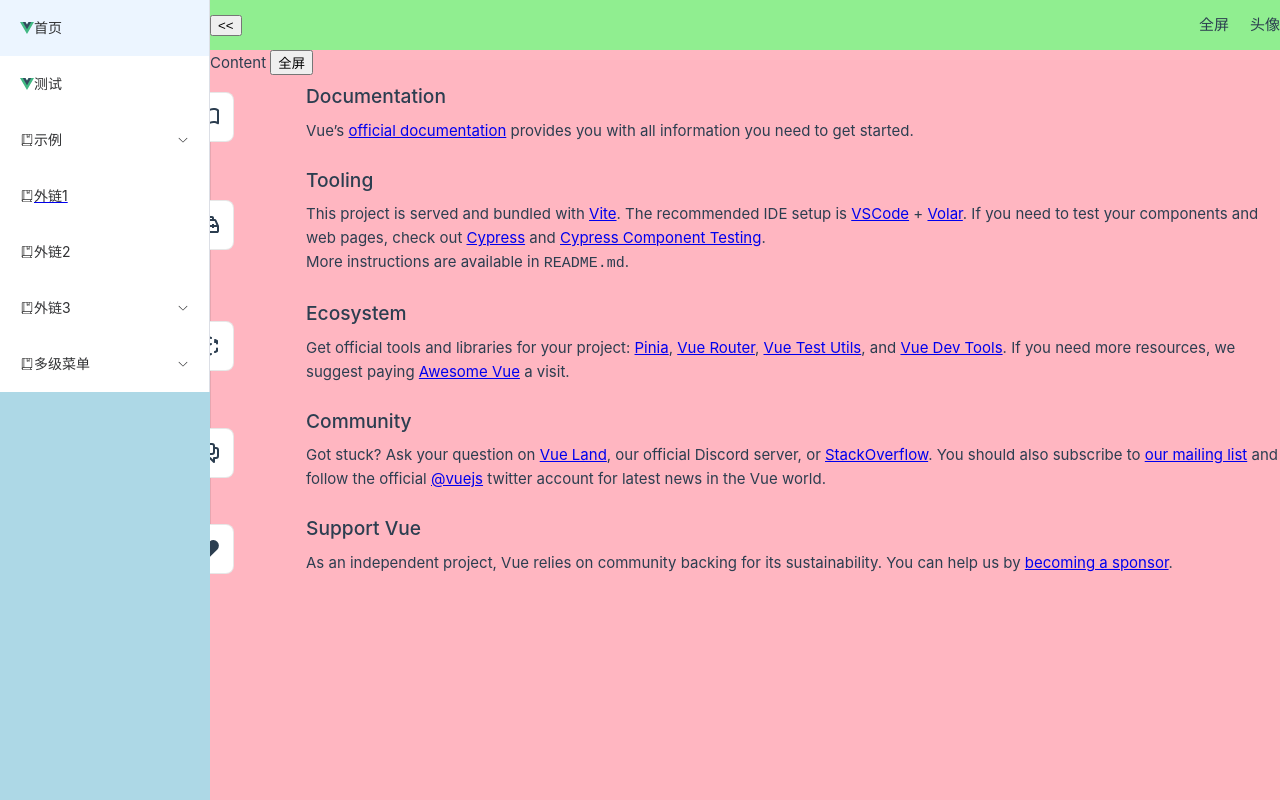
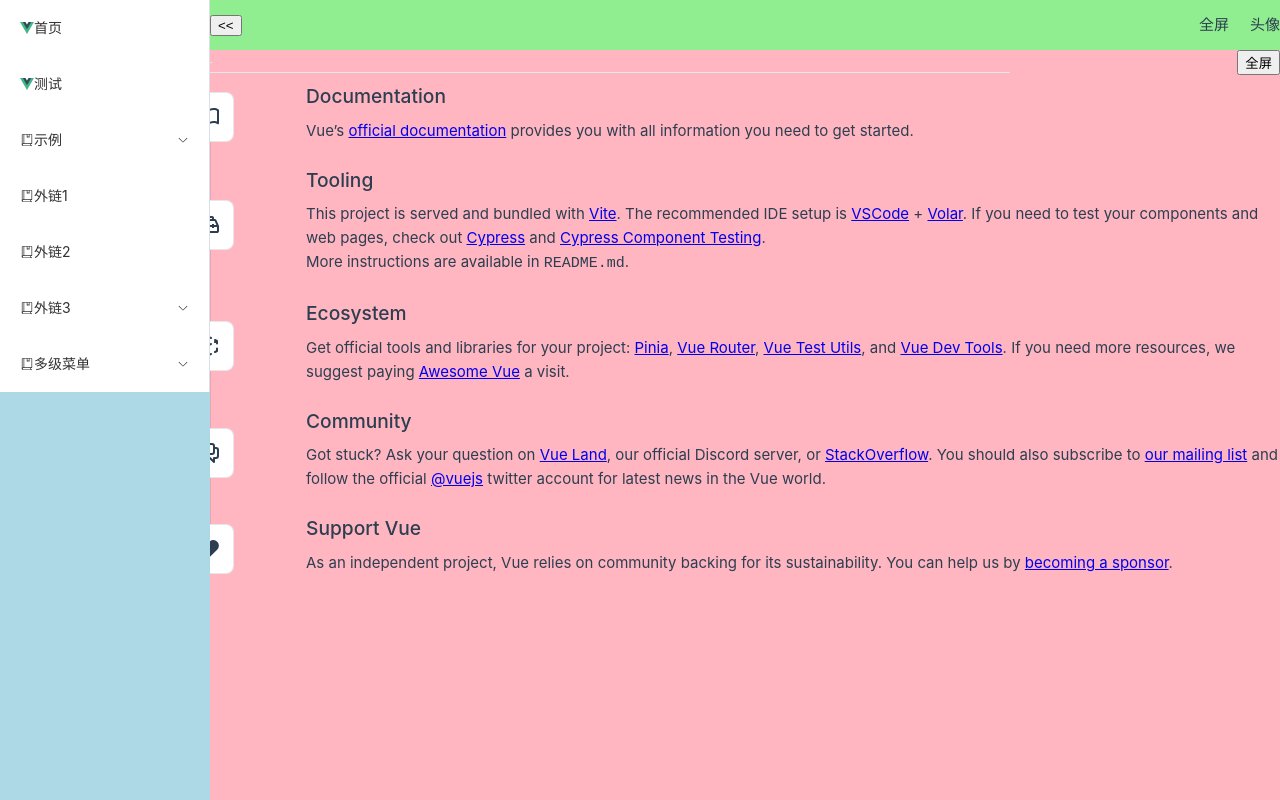
Before and after one commit to coo-tmp/cz-vue3-element-admin, a Vue app: page /#/dashboard/home in a window 1280 px wide. Built offline with nearby package versions, Linux system fonts and the light colour scheme; sample sign-in values are in the browser's storage.

Commit message:
11.3 标签页

```diff
--- /dev/null
+++ b/src/layouts/default/components/TwAppMain/index.vue
@@ -0,0 +1,40 @@
+<template>
+  <div class="tabview-wrapper">
+    <TwTabView class="tabview-content" />
+    <div class="tabview-operation"><button @click="toggleFullContent">全屏</button></div>
+  </div>
+  <div class="view-container">
+    <router-view v-slot="{ Component, route }">
+      <keep-alive :include="tabViewStore.allTabs.map((i) => i.path)">
+        <component :is="Component" :key="route.fullPath" />
+      </keep-alive>
+    </router-view>
+  </div>
+</template>
+
+<script setup lang="ts">
+import tabViewStore from '@/stores/modules/tabViewStore';
+import TwTabView from '@/layouts/default/components/TwTabView/index.vue';
+
+function toggleFullContent() {
+  var sidebar = document.getElementById('sidebar-wrapper');
+  var header = document.getElementById('header-wrapper');
+  var content = document.getElementById('content-wrapper');
+  sidebar?.classList.toggle('sidebar-wrapper-full-content');
+  header?.classList.toggle('header-wrapper-full-content');
+  content?.classList.toggle('content-wrapper-full-content');
+}
+</script>
+
+<style scoped>
+.tabview-wrapper {
+  display: flex;
+  overflow: hidden;
+  align-items: center;
+  justify-content: space-between;
+}
+
+.tabview-wrapper > .tabview-content {
+  width: 800px;
+}
+</style>
--- /dev/null
+++ b/src/layouts/default/components/TwLink/index.vue
@@ -0,0 +1,41 @@
+<template>
+  <a v-if="!isTab && DomUtil.isExternal(to)" :href="to" target="_blank" rel="noopener">
+    <slot />
+  </a>
+  <div v-else @click="push">
+    <slot />
+  </div>
+</template>
+
+<script lang="ts" setup>
+import DomUtil from '@/utils/basic/DomUtil';
+import tabViewStore from '@/stores/modules/tabViewStore';
+import type { ITabView } from '@/layouts/default/components/TwTabView/types';
+
+const props = defineProps({
+  to: {
+    type: String,
+    required: true,
+  },
+
+  isTab: {
+    type: Boolean,
+    required: false,
+    default: true,
+  },
+
+  tabTitle: {
+    type: String,
+    required: false,
+  },
+});
+
+function push() {
+  const tab: ITabView = {
+    title: props.tabTitle ?? props.to,
+    path: props.to,
+    closable: true,
+  };
+  tabViewStore.addTab(tab);
+}
+</script>
--- a/src/layouts/default/components/TwSidebar/TwLink.vue
+++ /dev/null
@@ -1,27 +0,0 @@
-<template>
-  <a v-if="DomUtil.isExternal(to)" :href="to" target="_blank" rel="noopener">
-    <slot />
-  </a>
-  <div v-else @click="push">
-    <slot />
-  </div>
-</template>
-
-<script lang="ts" setup>
-import DomUtil from '@/utils/basic/DomUtil';
-import { useRouter } from 'vue-router';
-
-const props = defineProps({
-  to: {
-    type: String,
-    required: true,
-  },
-});
-
-const router = useRouter();
-function push() {
-  router.push(props.to).catch((err) => {
-    console.error(err);
-  });
-}
-</script>
--- a/src/layouts/default/components/TwSidebar/TwSidebarItem.vue
+++ b/src/layouts/default/components/TwSidebar/TwSidebarItem.vue
@@ -1,6 +1,7 @@
 <template>
   <template v-if="!hasChild(item)">
-    <TwLink v-if="item.visiable === undefined ? true : item.visiable" :to="item.path ?? '#'">
+    <!-- <TwLink v-if="item.visiable === undefined ? true : item.visiable" :to="item.path ?? '#'" :is-tab="true" :tabTitle="item.name"> -->
+    <TwLink v-if="item.visiable === undefined ? true : item.visiable" :to="item.path ?? '#'" :is-tab="true">
       <ElMenuItem :index="item.id">
         <SvgIcon v-if="item.icon" :name="item.icon" />
         <template #title>
@@ -21,7 +22,7 @@
 </template>
 
 <script setup lang="ts">
-import TwLink from './TwLink.vue';
+import TwLink from '@/layouts/default/components/TwLink/index.vue';
 import SvgIcon from '@/components/SvgIcon/index.vue';
 import type { PropType } from 'vue';
 import type { IMenuItem } from './types';
--- /dev/null
+++ b/src/layouts/default/components/TwTabView/index.vue
@@ -0,0 +1,27 @@
+<template>
+  <el-tabs v-model="tabViewStore.activeTab" type="card" class="main-tab" @tab-click="handleClick" @tab-remove="handleRemove">
+    <el-tab-pane v-for="item in tabViewStore.allTabs" :key="item.path" :name="item.path" :label="item.title" :closable="item.closable"></el-tab-pane>
+  </el-tabs>
+</template>
+
+<script setup lang="ts">
+import type { TabPaneName, TabsPaneContext } from 'element-plus';
+import tabViewStore from '@/stores/modules/tabViewStore';
+
+function handleClick(tab: TabsPaneContext) {
+  tabViewStore.setActiveTab(tab.paneName as string);
+}
+
+function handleRemove(name: TabPaneName) {
+  tabViewStore.removeTab(name as String);
+}
+</script>
+
+<style>
+.main-tab {
+  --el-tabs-header-height: 20px;
+}
+.main-tab > .el-tabs__header {
+  margin: 0 !important;
+}
+</style>
--- /dev/null
+++ b/src/layouts/default/components/TwTabView/types.ts
@@ -0,0 +1,8 @@
+interface ITabView {
+  //   name?: string; // 选项卡名称（可选）。默认等于path
+  title: string; // 选项卡标题
+  path: string; // 选项卡对应的router-view path
+  closable: boolean; // 是否可关闭
+}
+
+export type { ITabView };
--- a/src/layouts/default/index.vue
+++ b/src/layouts/default/index.vue
@@ -5,12 +5,6 @@
 
     <div id="sidebar-wrapper" class="sidebar-wrapper">
       <TwSidebar :items="menus" />
-
-      <!-- <ul>
-        <li><RouterLink to="/">Home</RouterLink></li>
-        <li><RouterLink to="/about">About</RouterLink></li>
-        <li><RouterLink to="/testing">Test</RouterLink></li>
-      </ul> -->
     </div>
     <div class="main-wrapper">
       <div id="header-wrapper" class="header-wrapper">
@@ -21,9 +15,7 @@
         <div>全屏 &nbsp;&nbsp;&nbsp;&nbsp;头像</div>
       </div>
       <div id="content-wrapper" class="content-wrapper">
-        Content
-        <button @click="toggleFullContent">全屏</button><br />
-        <RouterView />
+        <TwAppMain />
       </div>
     </div>
   </div>
@@ -34,6 +26,8 @@
 import TwSidebar from './components/TwSidebar/index.vue';
 import type { IMenuItem } from './components/TwSidebar/types';
 import { ScreenWidthType } from '@/types';
+import TwAppMain from './components/TwAppMain/index.vue';
+
 const smallMaxWidth = 768; // px
 const middleMaxWidth = 1200; // px
 
@@ -60,15 +54,6 @@
   }
 
   appStore.toggleSidebar();
-}
-
-function toggleFullContent() {
-  var sidebar = document.getElementById('sidebar-wrapper');
-  var header = document.getElementById('header-wrapper');
-  var content = document.getElementById('content-wrapper');
-  sidebar?.classList.toggle('sidebar-wrapper-full-content');
-  header?.classList.toggle('header-wrapper-full-content');
-  content?.classList.toggle('content-wrapper-full-content');
 }
 
 window.addEventListener('resize', () => {
--- /dev/null
+++ b/src/stores/modules/tabViewStore.ts
@@ -0,0 +1,63 @@
+import { defineStore } from 'pinia';
+import { store } from '../StoreService';
+import RouterService from '@/router/RouterService';
+import { ref } from 'vue';
+import type { ITabView } from '@/layouts/default/components/TwTabView/types';
+
+const useStore = defineStore('TabViewStore', () => {
+  // state
+  const allTabs = ref<ITabView[]>([]);
+  const activeTab = ref<string>('');
+
+  // actions
+  function addTab(tab: ITabView) {
+    const filters = allTabs.value.filter((item: ITabView) => {
+      return item.path === tab.path;
+    });
+
+    if (filters.length === 0) {
+      allTabs.value.push(tab);
+      activeTab.value = tab.path;
+    } else {
+      activeTab.value = filters[0].path;
+    }
+    RouterService.router.push(activeTab.value);
+  }
+
+  function removeTab(name: String) {
+    const tabs = allTabs.value;
+    let activeName = activeTab.value;
+    if (activeName === name) {
+      tabs.forEach((tab: ITabView, index: number) => {
+        if (tab.path === name) {
+          const nextTab = tabs[index + 1] || tabs[index - 1];
+          if (nextTab) {
+            activeName = nextTab.path;
+          }
+        }
+      });
+    }
+
+    activeTab.value = activeName;
+    allTabs.value = tabs.filter((tab) => tab.path !== name);
+    RouterService.router.replace(activeTab.value);
+  }
+
+  function setActiveTab(name: string) {
+    activeTab.value = name;
+    RouterService.router.push(activeTab.value);
+  }
+
+  return {
+    allTabs,
+    activeTab,
+    addTab,
+    removeTab,
+    setActiveTab,
+  };
+});
+
+const tabViewStoreHook = useStore(store); // 在useStore()前声明，可解决错误：etActivePinia()" was called but there was no active Pinia. Did you forget to install pinia?
+
+export default useStore();
+export { tabViewStoreHook };
```
Also changed, not shown: 1 other file (tests, documents, lock files or other folders).
